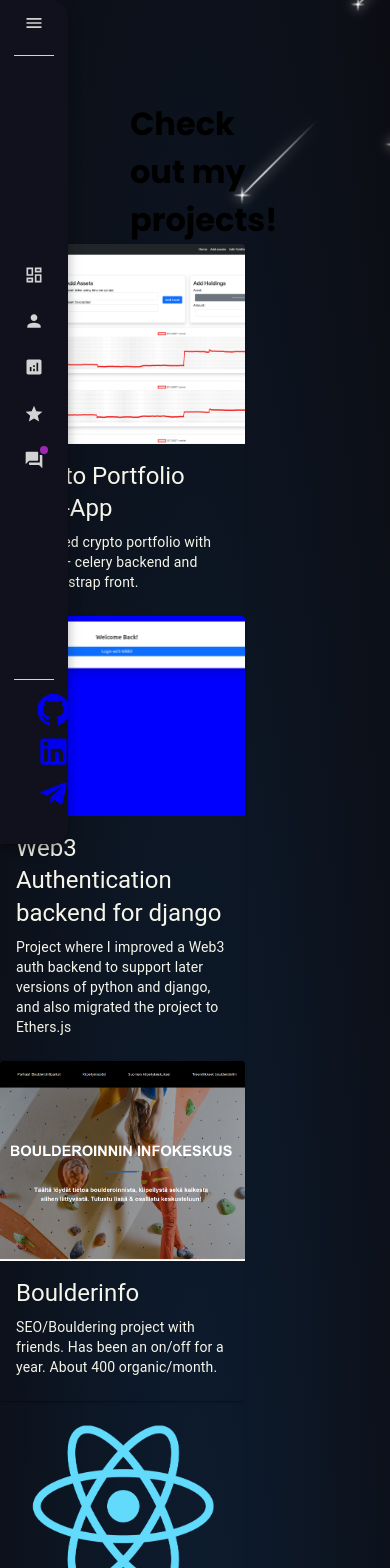
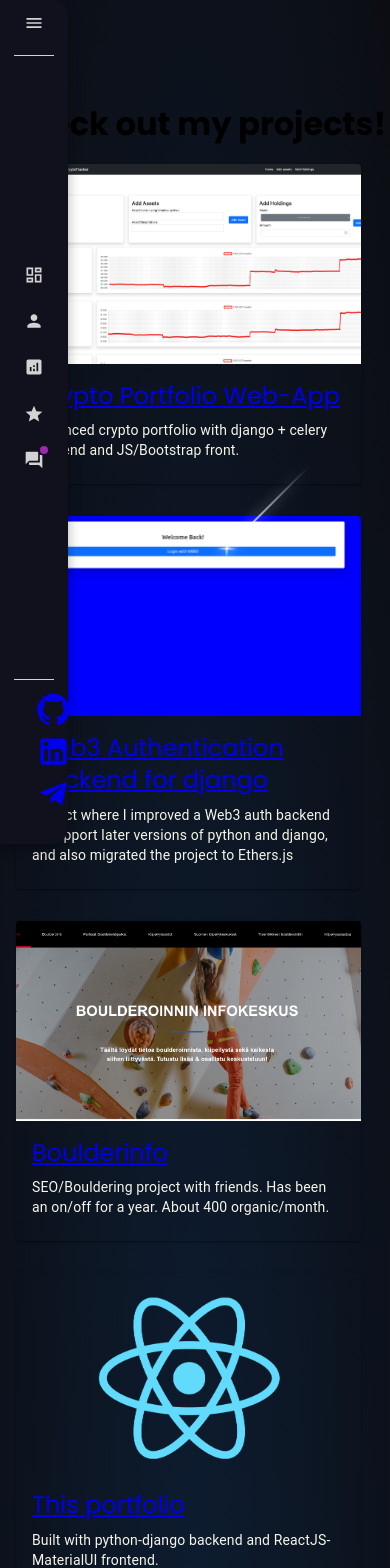
Before and after one commit to welhoilija/Portfolio, a React app in the folder intro/: page /Projects in a window 390 px wide. Shown: the top 1568 px of the page. Built offline with nearby package versions, Linux system fonts and the light colour scheme; the HTML template or start-up script is replaced by a standard one.

Commit message:
responsiveness

```diff
--- a/intro/package.json
+++ b/intro/package.json
@@ -30,6 +30,7 @@
     "@mui/icons-material": "^5.6.2",
     "@mui/material": "^5.6.4",
     "css-loader": "^6.7.1",
+    "package.json": "^2.0.1",
     "react-loaders": "^3.0.1",
     "react-router-dom": "^6.3.0",
     "react-sidebar": "^3.0.2",
--- a/intro/src/components/ProjectsPage.js
+++ b/intro/src/components/ProjectsPage.js
@@ -16,9 +16,10 @@ const styles = (theme) => ({
   },
 });
 
+
 export default function ProjectsPage() {
   return (
-    <div className="fullwidth">
+    <div className="father">
       <div className="stars">
         <div className="star"></div>
         <div className="star"></div>
@@ -71,22 +72,21 @@ export default function ProjectsPage() {
         <div className="star"></div>
         <div className="star"></div>
       </div>
+      <div className="fullwidth">
+
         <div className="rcenter">
           <Box sx={{
             flexGrow: 1,
-          maxWidth: 1400,
           }}>
-          <Grid container spacing={{ xs: 2, md: 3 }} columns={{ xs: 4, sm: 8, md: 12 }}>
-            <Grid xs={4}></Grid>
-            <Grid xs={4} sm={4} md={4}>
+            <Grid container spacing={0} direction="column" alignItems="center" justifyContent="center">
+              <Grid xs={12}>
                 <h1 className="header">Check out my projects!</h1>
               </Grid>
-            <Grid xs={4}></Grid>
             </Grid>
-          <Grid container spacing={{ xs: 6, sm: 6, md: 6 }} columns={{ xs: 4, sm: 4, md: 4 }}>
+            <Grid container spacing={{ xs: 2, sm: 2, md: 2, xl: 4, lg: 3 }} columns={{ xs: 12, sm: 12, md: 12, lg: 12, xl: 12 }}>
 
-            <Grid xs={12} sm={6} md={3} alignItems="center">
-              <Card sx={{ maxWidth: 245 }} style={{backgroundColor: "#f5f5e800"}}>
+              <Grid item xs={12} sm={12} md={6} lg={3} xl={3} alignItems="center">
+                <Card sx={{ maxWidth: 345, m: 2 }} style={{backgroundColor: "#f5f5e800"}}>
                   <CardMedia
 
                     component="img"
@@ -97,7 +97,7 @@ export default function ProjectsPage() {
                   />
                   <CardContent>
                     <Typography gutterBottom variant="h5" component="div" color="#F5F5E9">
-                    Crypto Portfolio Web-App
+                      <a href="https://github.com/welhoilija/CryptoPortfolio-Django">Crypto Portfolio Web-App</a>
                     </Typography>
                     <Typography variant="body2" color="#F5F5E9">
                       Advanced crypto portfolio with django + celery backend and JS/Bootstrap front.
@@ -107,8 +107,8 @@ export default function ProjectsPage() {
               </Grid>
 
 
-            <Grid xs={12} sm={6} md={3} alignItems="center">
-                <Card sx={{ maxWidth: 245 }} style={{backgroundColor: "#f5f5e800"}}>
+              <Grid item xs={12} sm={12} md={6} lg={3} xl={3} alignItems="center">
+                  <Card sx={{ maxWidth: 345, m: 2 }} style={{backgroundColor: "#f5f5e800"}}>
                     <CardMedia
 
                       component="img"
@@ -119,7 +119,7 @@ export default function ProjectsPage() {
                     />
                     <CardContent>
                       <Typography gutterBottom variant="h5" component="div" color="#F5F5E9">
-                      Web3 Authentication backend for django
+                        <a href="https://github.com/welhoilija/django-web3-auth">Web3 Authentication backend for django</a>
                       </Typography>
                       <Typography variant="body2" color="#F5F5E9">
                         Project where I improved a Web3 auth backend to support later versions of python and django, and also migrated the project to Ethers.js
@@ -129,8 +129,8 @@ export default function ProjectsPage() {
                   </Card>
                 </Grid>
 
-              <Grid xs={12} sm={6} md={3} alignItems="center">
-                <Card sx={{ maxWidth: 245 }} style={{backgroundColor: "#f5f5e800"}}>
+                <Grid xs={12} sm={12} md={6} lg={3} xl={3} alignItems="center">
+                  <Card sx={{ maxWidth: 345, m: 2 }} style={{backgroundColor: "#f5f5e800"}}>
                     <CardMedia
 
                       component="img"
@@ -141,7 +141,7 @@ export default function ProjectsPage() {
                     />
                     <CardContent>
                       <Typography gutterBottom variant="h5" component="div" color="#F5F5E9">
-                      Boulderinfo
+                        <a href="https://boulderinfo.fi/">Boulderinfo</a>
                       </Typography>
                       <Typography variant="body2" color="#F5F5E9">
                         SEO/Bouldering project with friends. Has been an on/off for a year. About 400 organic/month.
@@ -151,8 +151,8 @@ export default function ProjectsPage() {
                 </Grid>
 
 
-              <Grid xs={12} sm={6} md={3} alignItems="center">
-              <Card sx={{ maxWidth: 245 }} style={{backgroundColor: "#f5f5e800"}}>
+                <Grid item xs={12} sm={12} md={6} lg={3} xl={3} alignItems="center">
+                  <Card sx={{ maxWidth: 345, m: 2 }} style={{backgroundColor: "#f5f5e800"}}>
                     <CardMedia
 
                       component="img"
@@ -163,7 +163,7 @@ export default function ProjectsPage() {
                     />
                     <CardContent>
                       <Typography gutterBottom variant="h5" component="div" color="#F5F5E9">
-                    This portfolio
+                        <a href="https://github.com/welhoilija/Portfolio">This portfolio</a>
                       </Typography>
                       <Typography variant="body2" color="#F5F5E9">
                         Built with python-django backend and ReactJS-MaterialUI frontend.
@@ -205,5 +205,6 @@ export default function ProjectsPage() {
 
 
       </div>
+    </div>
   );
 }
--- a/intro/static/intro/scc.scss
+++ b/intro/static/intro/scc.scss
@@ -26,7 +26,7 @@
     width: 100%;
     height: 120%;
     transform: rotate(-45deg);
-    z-index: -1;
+    z-index: 0;
   }
 
   .star {
--- a/intro/static/intro/style.css
+++ b/intro/static/intro/style.css
@@ -1,21 +1,23 @@
 html, body {
-  margin: 0;
-  padding: 0;
+  overflow: auto;
+  width: 100vw;
+  display: block;
+  height:auto;
+  bottom:0;
+  top:0;
+  left:0;
+  right:0;
+  overflow-x: hidden;
+
 }
 
 
 #main {
-  position: fixed;
-  width: 100%;
-  left: 0;
-  top: 0;
 
 }
 
 #app {
-  width: 100%;
-  height: 100%;
-  background-color: #040A18;
+
 }
 
 .center {
@@ -24,17 +26,10 @@ html, body {
   left: 50%;
   margin-left: 50px;
   transform: translate(-50%, -50%);
+  overflow-x: hidden;
 }
 
-.rcenter {
-  position: relative;
-  margin-left: 200px;
-  height: 100%;
-  overflow-y:scroll;
-  overflow-x: hidden;
 
-
-}
 
 h1, h4 {
   color: #F5F5E9;
@@ -74,7 +69,6 @@ a {
   width: 200px;
   height: 100%;
   z-index: 2;
-  overflow: hidden;
 }
 
 .ProfilePic {
@@ -90,7 +84,6 @@ a {
   left: 40px;
   margin-left: 50px;
   transform: translate(-50%, -50%);
-  overflow: hidden;
 
 }
 
@@ -104,12 +97,10 @@ img {
   position: relative;
   max-width:100%;
   max-height:100%;
-  overflow: hidden;
 
 }
 .githubicon {
   position: absolute;
-  overflow: hidden;
   left: 15%;
   bottom: 50px;
 
@@ -119,20 +110,59 @@ img {
 .SideBarItem {
   color: #F5F5E9;
   padding: 10px;
-  overflow: hidden;
 }
 .fullwidth {
-  position: absolute;
-  margin-left: 50px;
+  position: relative;
   width: 100%;
-  left: 50%;
-  transform: translate(-50%);
-  overflow-y: hidden;
+
+}
+.rcenter {
+  margin-left: 220px;
+  height: 100%;
+  position: relative;
   overflow-x: hidden;
+  width: 100%;
 
 
+
+
+}
+
+.father {
+  width: 100%;
+  height: 100%;
 }
 
 .header {
   text-align: center;
 }
+
+
+/* Extra small devices (phones, 600px and down) */
+@media only screen and (max-width: 600px) {
+  .rcenter {margin-left: 50px;}
+
+}
+
+/* Small devices (portrait tablets and large phones, 600px and up) */
+@media only screen and (min-width: 600px) {
+  .rcenter {}
+
+}
+
+/* Medium devices (landscape tablets, 768px and up) */
+@media only screen and (min-width: 768px) {
+
+}
+
+/* Large devices (laptops/desktops, 992px and up) */
+@media only screen and (min-width: 992px) {
+
+
+  }
+
+/* Extra large devices (large laptops and desktops, 1200px and up) */
+@media only screen and (min-width: 1278px) {
+  .rcenter {width: 85%;}
+
+}
```
Also changed, not shown: intro/static/frontend/main.js, 1 other file (tests, documents, lock files or other folders). Lines whose indentation alone changed are shown as unchanged.
